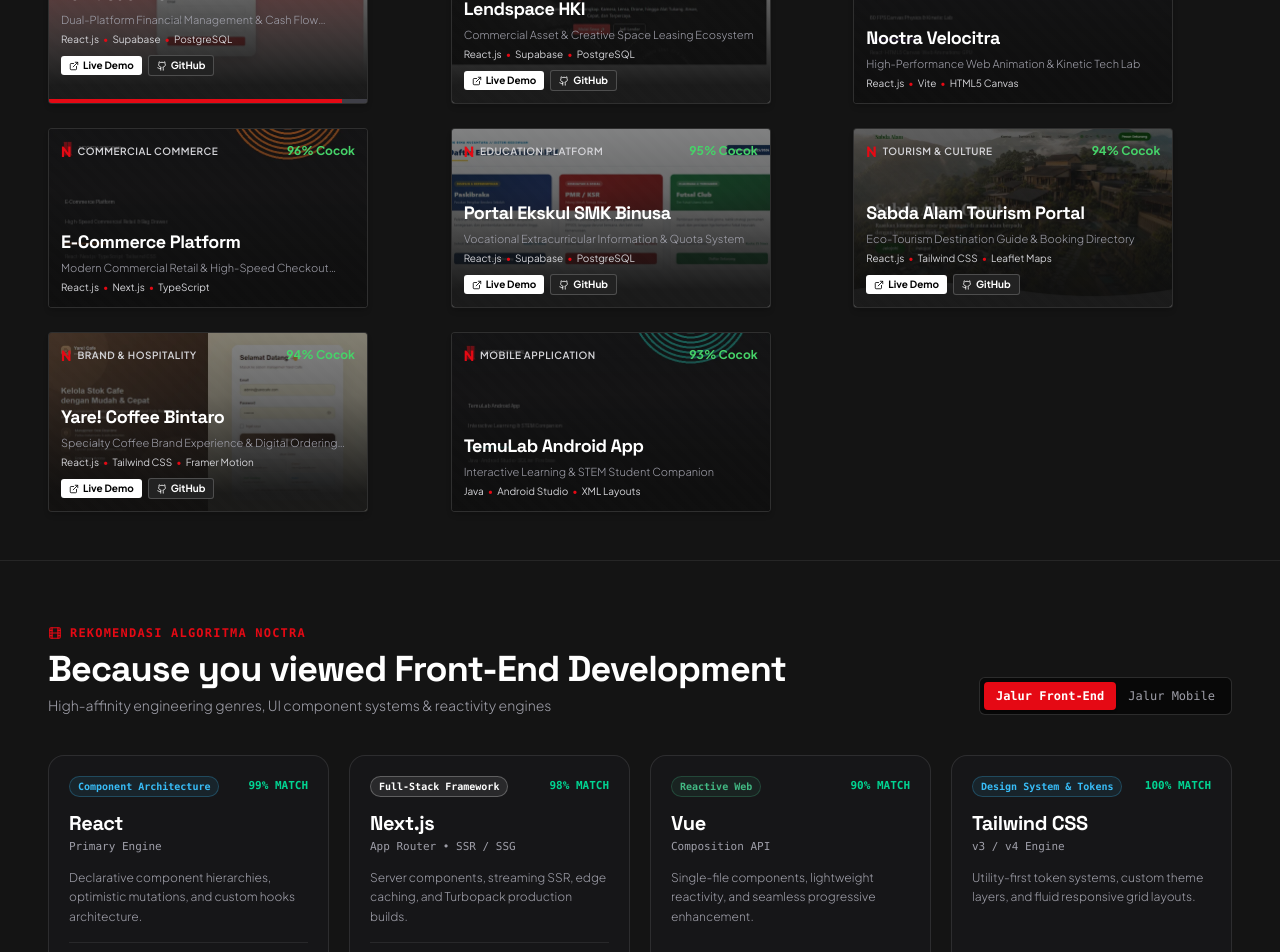
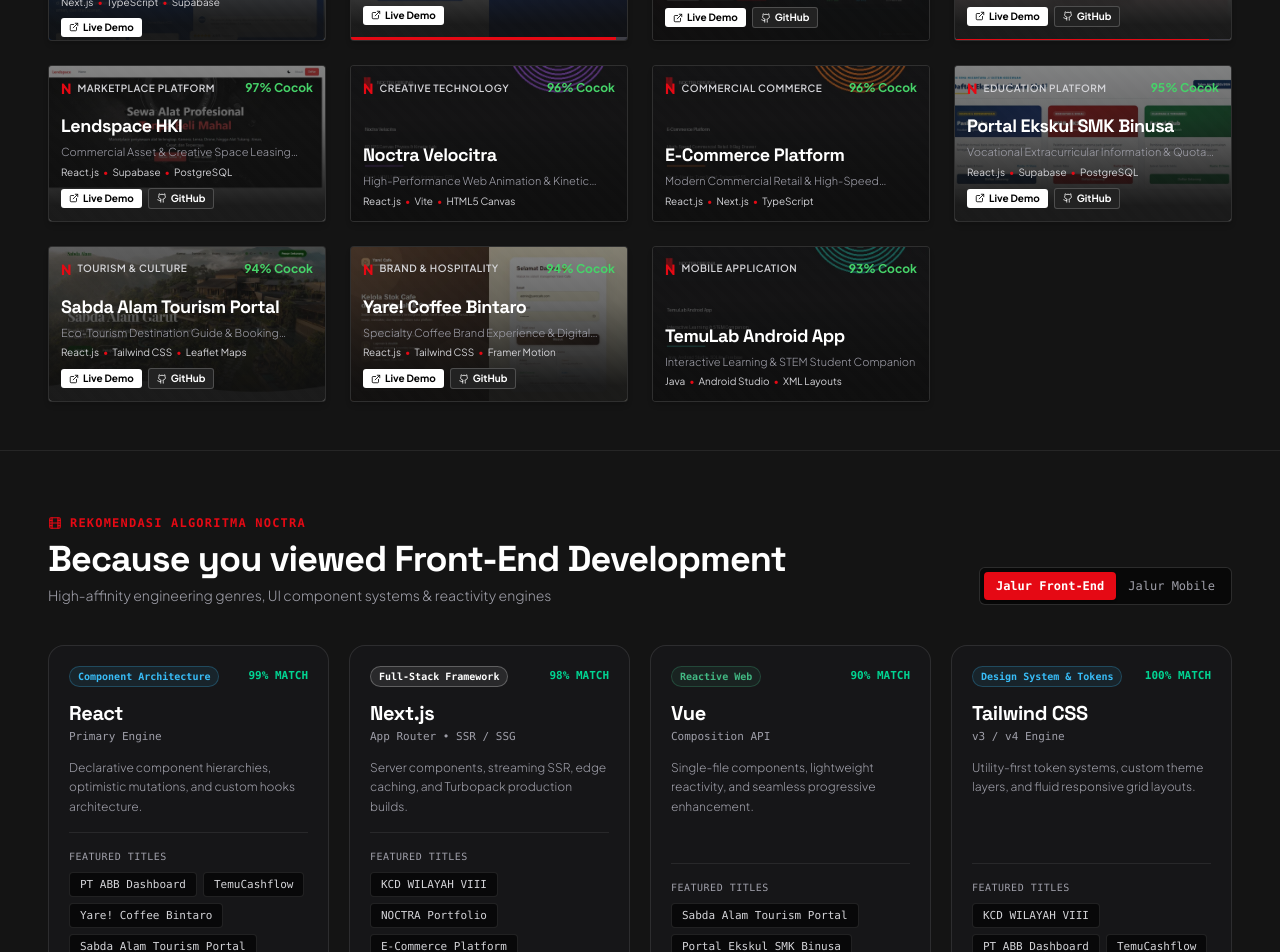
Before and after one commit to atriadha99/noctra-portfolio, a Next.js app: page / in a window 1280 px wide. Shown: the part 3700-4652 px from the top of the page. Built offline with nearby package versions, Linux system fonts and the light colour scheme.

Commit message:
fix(round6): expand desktop container max-width to 1440px and upgrade catalog grid to 4 columns

```diff
--- a/src/components/About.tsx
+++ b/src/components/About.tsx
@@ -20,7 +20,7 @@ import { useLanguageStore } from '@/store/languageStore';
 export default function About() {
   const { t } = useLanguageStore();
   return (
-    <section id="about" className="relative z-10 py-10 md:py-14 px-6 md:px-12 max-w-7xl mx-auto border-t border-white/[0.08]">
+    <section id="about" className="relative z-10 py-10 md:py-14 px-4 sm:px-8 md:px-12 max-w-[1440px] mx-auto border-t border-white/[0.08]">
       {/* Cinematic Studio Header */}
       <div className="flex flex-col md:flex-row md:items-end justify-between gap-6 mb-12">
         <div>
--- a/src/components/Capabilities.tsx
+++ b/src/components/Capabilities.tsx
@@ -7,7 +7,7 @@ export default function Capabilities() {
   const { t } = useLanguageStore();
 
   return (
-    <section id="capabilities" className="py-24 md:py-32 px-4 sm:px-8 md:px-12 max-w-[1400px] mx-auto border-t border-[#2f2f2f]/60">
+    <section id="capabilities" className="py-24 md:py-32 px-4 sm:px-8 md:px-12 max-w-[1440px] mx-auto border-t border-[#2f2f2f]/60">
       {/* Section Header */}
       <div className="flex flex-col md:flex-row md:items-end justify-between mb-12 md:mb-16 gap-6">
         <div>
--- a/src/components/ClientServices.tsx
+++ b/src/components/ClientServices.tsx
@@ -200,7 +200,7 @@ export default function ClientServices() {
   };
 
   return (
-    <section id="services" className="py-12 md:py-16 px-4 sm:px-8 md:px-12 max-w-[1400px] mx-auto border-t border-[#2f2f2f]/60">
+    <section id="services" className="py-12 md:py-16 px-4 sm:px-8 md:px-12 max-w-[1440px] mx-auto border-t border-[#2f2f2f]/60">
       {/* Section Header */}
       <div className="flex flex-col md:flex-row md:items-end justify-between mb-12 md:mb-16 gap-6">
         <div>
--- a/src/components/ContactSection.tsx
+++ b/src/components/ContactSection.tsx
@@ -86,7 +86,7 @@ export default function ContactSection() {
   };
 
   return (
-    <section id="contact" className="pt-12 pb-10 md:pt-16 md:pb-12 px-4 sm:px-8 md:px-12 max-w-[1400px] mx-auto border-t border-[#2f2f2f]/60">
+    <section id="contact" className="pt-12 pb-10 md:pt-16 md:pb-12 px-4 sm:px-8 md:px-12 max-w-[1440px] mx-auto border-t border-[#2f2f2f]/60">
       {/* Section Header */}
       <div className="flex items-center gap-2.5 text-xs font-bold tracking-widest text-[#E50914] mb-8 uppercase">
         <span className="w-1.5 h-3 bg-[#E50914] rounded-sm"></span>
--- a/src/components/Experience.tsx
+++ b/src/components/Experience.tsx
@@ -8,7 +8,7 @@ export default function Experience() {
   const { t } = useLanguageStore();
 
   return (
-    <section id="experience" className="py-12 md:py-16 px-6 md:px-12 max-w-7xl mx-auto border-t border-white/[0.08]">
+    <section id="experience" className="py-12 md:py-16 px-4 sm:px-8 md:px-12 max-w-[1440px] mx-auto border-t border-white/[0.08]">
       {/* Section Header */}
       <div className="flex flex-col md:flex-row md:items-end justify-between mb-12 md:mb-14 gap-6">
         <div>
--- a/src/components/Footer.tsx
+++ b/src/components/Footer.tsx
@@ -15,7 +15,7 @@ export default function Footer() {
 
   return (
     <footer className="border-t border-white/10 bg-[#141414] text-[#737373] py-10 sm:py-12 px-6 sm:px-10 md:px-16 text-[13px] font-sans">
-      <div className="max-w-7xl lg:max-w-[1400px] mx-auto space-y-8">
+      <div className="max-w-[1440px] mx-auto space-y-8">
         {/* Top Contact Question */}
         <div className="flex flex-wrap items-center justify-between gap-4">
           <div>
--- a/src/components/StudioMusic.tsx
+++ b/src/components/StudioMusic.tsx
@@ -37,7 +37,7 @@ export default function StudioMusic() {
   }, [isPlaying]);
 
   return (
-    <section id="studio-sound" className="py-12 md:py-16 px-6 md:px-12 max-w-7xl mx-auto border-t border-white/[0.08]">
+    <section id="studio-sound" className="py-12 md:py-16 px-4 sm:px-8 md:px-12 max-w-[1440px] mx-auto border-t border-white/[0.08]">
       <div className="grid grid-cols-1 lg:grid-cols-12 gap-10 items-center">
         {/* Editorial Heading Column */}
         <div className="lg:col-span-5 space-y-6">
--- a/src/components/streaming/BecauseYouViewed.tsx
+++ b/src/components/streaming/BecauseYouViewed.tsx
@@ -137,7 +137,7 @@ export default function BecauseYouViewed() {
   const currentRec = recommendations[selectedPill];
 
   return (
-    <section id="recommendations" className="relative z-10 py-10 md:py-16 px-6 md:px-12 max-w-7xl mx-auto border-t border-white/[0.08]">
+    <section id="recommendations" className="relative z-10 py-10 md:py-16 px-4 sm:px-8 md:px-12 max-w-[1440px] mx-auto border-t border-white/[0.08]">
       {/* Header with Playful Streaming Recommendation Cue */}
       <div className="flex flex-col md:flex-row md:items-end justify-between gap-6 mb-8 md:mb-10">
         <div>
--- a/src/components/streaming/DeveloperJourney.tsx
+++ b/src/components/streaming/DeveloperJourney.tsx
@@ -247,7 +247,7 @@ export default function DeveloperJourney() {
   const { t } = useLanguageStore();
 
   return (
-    <section id="journey" className="relative z-10 py-16 md:py-24 px-6 md:px-12 max-w-7xl mx-auto border-t border-white/[0.08]">
+    <section id="journey" className="relative z-10 py-16 md:py-24 px-4 sm:px-8 md:px-12 max-w-[1440px] mx-auto border-t border-white/[0.08]">
       {/* Section Header */}
       <div className="flex flex-col md:flex-row md:items-end justify-between gap-6 mb-12">
         <div>
--- a/src/components/streaming/ProjectCard.tsx
+++ b/src/components/streaming/ProjectCard.tsx
@@ -10,9 +10,10 @@ import { useLanguageStore } from '@/store/languageStore';
 interface ProjectCardProps {
   project: Project;
   priority?: boolean;
+  className?: string;
 }
 
-export default function ProjectCard({ project }: ProjectCardProps) {
+export default function ProjectCard({ project, className }: ProjectCardProps) {
   const [isHovered, setIsHovered] = useState(false);
   const { openModal, toggleBookmark, isBookmarked } = useStreamingStore();
   const { language, t } = useLanguageStore();
@@ -23,7 +24,9 @@ export default function ProjectCard({ project }: ProjectCardProps) {
 
   return (
     <div
-      className="relative flex-none w-[240px] sm:w-[280px] md:w-[320px] aspect-[16/9] select-none group focus-within:z-40"
+      className={`relative aspect-[16/9] select-none group focus-within:z-40 ${
+        className || 'flex-none w-[240px] sm:w-[280px] md:w-[320px] xl:w-[360px]'
+      }`}
       onMouseEnter={() => setIsHovered(true)}
       onMouseLeave={() => setIsHovered(false)}
     >
--- a/src/components/streaming/StreamingCatalogFilter.tsx
+++ b/src/components/streaming/StreamingCatalogFilter.tsx
@@ -77,7 +77,7 @@ export default function StreamingCatalogFilter() {
   const { language, t } = useLanguageStore();
 
   return (
-    <div id="catalog" className="px-6 md:px-12 py-12 border-t border-white/[0.08] space-y-8 max-w-7xl mx-auto">
+    <div id="catalog" className="px-4 sm:px-8 md:px-12 py-12 border-t border-white/[0.08] space-y-8 max-w-[1440px] mx-auto">
       {/* Section Header */}
       <div className="flex flex-col md:flex-row md:items-end justify-between gap-6">
         <div>
@@ -215,10 +215,10 @@ export default function StreamingCatalogFilter() {
           </button>
         </div>
       ) : (
-        <div className="grid grid-cols-1 sm:grid-cols-2 lg:grid-cols-3 gap-6">
+        <div className="grid grid-cols-1 sm:grid-cols-2 lg:grid-cols-3 xl:grid-cols-4 gap-6">
           {filteredProjects.map((project) => (
             <div key={project.id} className="w-full">
-              <ProjectCard project={project} />
+              <ProjectCard project={project} className="w-full" />
             </div>
           ))}
         </div>
--- a/src/components/streaming/Top10CarouselRow.tsx
+++ b/src/components/streaming/Top10CarouselRow.tsx
@@ -92,7 +92,7 @@ export default function Top10CarouselRow({ id, title, projects }: Top10CarouselR
                 </div>
 
                 {/* Card Poster */}
-                <div className="relative z-10 w-[140px] sm:w-[170px] md:w-[190px] aspect-[2/3] rounded-[4px] overflow-hidden bg-[#181818] border border-white/10 group-hover/card:scale-105 group-hover/card:border-white/40 transition-all duration-300 shadow-xl flex flex-col justify-between p-3.5">
+                <div className="relative z-10 w-[140px] sm:w-[170px] md:w-[190px] xl:w-[210px] aspect-[2/3] rounded-[4px] overflow-hidden bg-[#181818] border border-white/10 group-hover/card:scale-105 group-hover/card:border-white/40 transition-all duration-300 shadow-xl flex flex-col justify-between p-3.5">
                   {/* Card Cover Image */}
                   <img
                     src={
```
